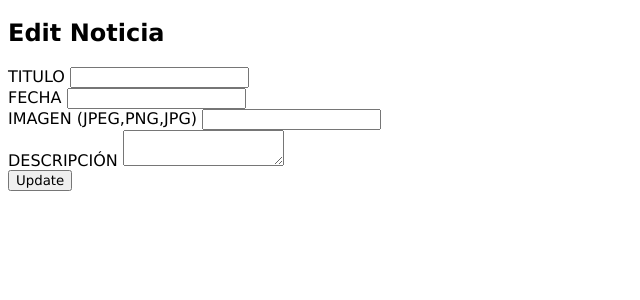
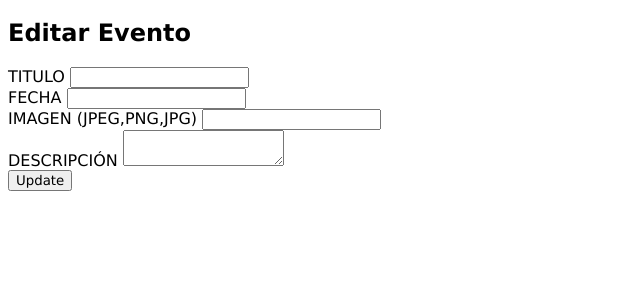
Before and after one commit to Joorgi/lira_carcaixent, a Symfony app: template app/templates/noticia/edit.html.twig in a window 1280 px wide. Shown: the part 110-410 px from the top of the page, without its empty margins (0-640 px from the left). Run offline with Twig, Linux system fonts and the light colour scheme; the template is opened without the code that fills it, so the values that code supplies are empty; form fields are guessed from the names that the template uses; some libraries are stand-ins or nearby versions.

Commit message:
edit noticia text

```diff
--- a/app/templates/layout.html.twig
+++ b/app/templates/layout.html.twig
@@ -14,7 +14,7 @@
 						<ul class='navbar-nav me-auto mb-2 mb-lg-0'>
 							<li class='nav-item dropdown'>
 								<a class='nav-link dropdown-toggle' id='navbarDropdown' role='button' data-bs-toggle='dropdown' data-target='#dropdown1' aria-expanded='false'>
-									Noticias
+									Eventos
 								</a>
 								<ul class='dropdown-menu' aria-labelledby='navbarDropdown' id='dropdown1'>
 									<li>
--- a/app/templates/noticia/edit.html.twig
+++ b/app/templates/noticia/edit.html.twig
@@ -1,9 +1,10 @@
 {% extends 'main.html.twig' %}
 
-{% block title %}Edit Noticia{% endblock %}
+{% block title %}Edit Noticia
+{% endblock %}
 
 {% block formSection %}
-    <h1>Edit Noticia</h1>
+	<h1>Editar Evento</h1>
 
-    {{ include('noticia/_form.html.twig', {'button_label': 'Update'}) }}
+	{{ include('noticia/_form.html.twig', {'button_label': 'Update'}) }}
 {% endblock %}
--- a/app/templates/noticia/new.html.twig
+++ b/app/templates/noticia/new.html.twig
@@ -1,9 +1,9 @@
 {% extends 'main.html.twig' %}
 
-{% block title %}Nueva Noticia
+{% block title %}Nuevo Evento
 {% endblock %}
 
 {% block formSection %}
-	<h1 class='text-center mt-5'>Añadir nueva noticia</h1>
+	<h1 class='text-center mt-5'>Añadir nuevo evento</h1>
 	{{ include('noticia/_form.html.twig') }}
 {% endblock %}
--- a/app/templates/noticia/show.html.twig
+++ b/app/templates/noticia/show.html.twig
@@ -3,7 +3,7 @@
 {% block title %}Noticia{% endblock %}
 
 {% block formSection %}
-    <h1>Noticia</h1>
+    <h1>Evento</h1>
 
     <table class="table">
         <tbody>
```
